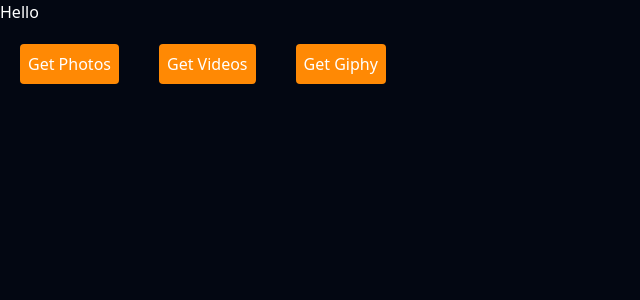
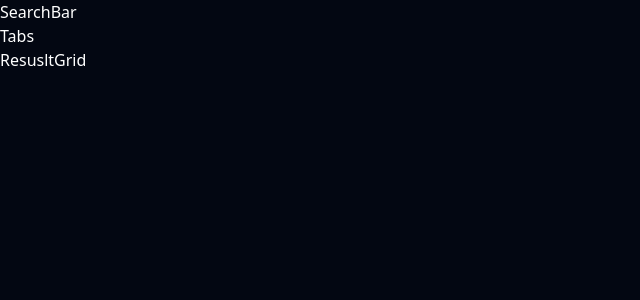
Before and after one commit to Krish480/Redux-React-Project, a React (Vite) app: page / in a window 1280 px wide. Shown: the top 300 px of the page, without its empty margins (0-640 px from the left). Built offline with nearby package versions, Linux system fonts and the light colour scheme.

Commit message:
Update App component

```diff
--- a/src/App.jsx
+++ b/src/App.jsx
@@ -1,24 +1,14 @@
 import React from 'react'
-import { fetchGIF, fetchPhotos, fetchVideos } from './api/mediaApi'
+import SearchBar from './components/SearchBar'
+import Tabs from './components/Tabs'
+import ResusltGrid from './components/ResusltGrid'
 
 const App = () => {
   return (
     <div className='h-screen w-full bg-gray-950 text-white'>
-      <h1>Hello</h1>
-      <button className='bg-orange-400 m-5 px-2 py-2 rounded' onClick={ async () => {
-        const photos = await fetchPhotos('cat')
-        console.log(photos.results);
-
-      }}>Get Photos</button>
-      <button className='bg-orange-400 m-5 px-2 py-2 rounded' onClick={async () => {
-        const videos = await fetchVideos('dog')
-        console.log(videos.videos);
-      }}>Get Videos</button>
-
-      <button className='bg-orange-400 m-5 px-2 py-2 rounded' onClick={ async () => {
-        const giphy = await fetchGIF('cat')
-        console.log(giphy.data.data);
-      }} >Get Giphy</button>
+      <SearchBar />
+      <Tabs />
+      <ResusltGrid/>
     </div>
   )
 }
```
